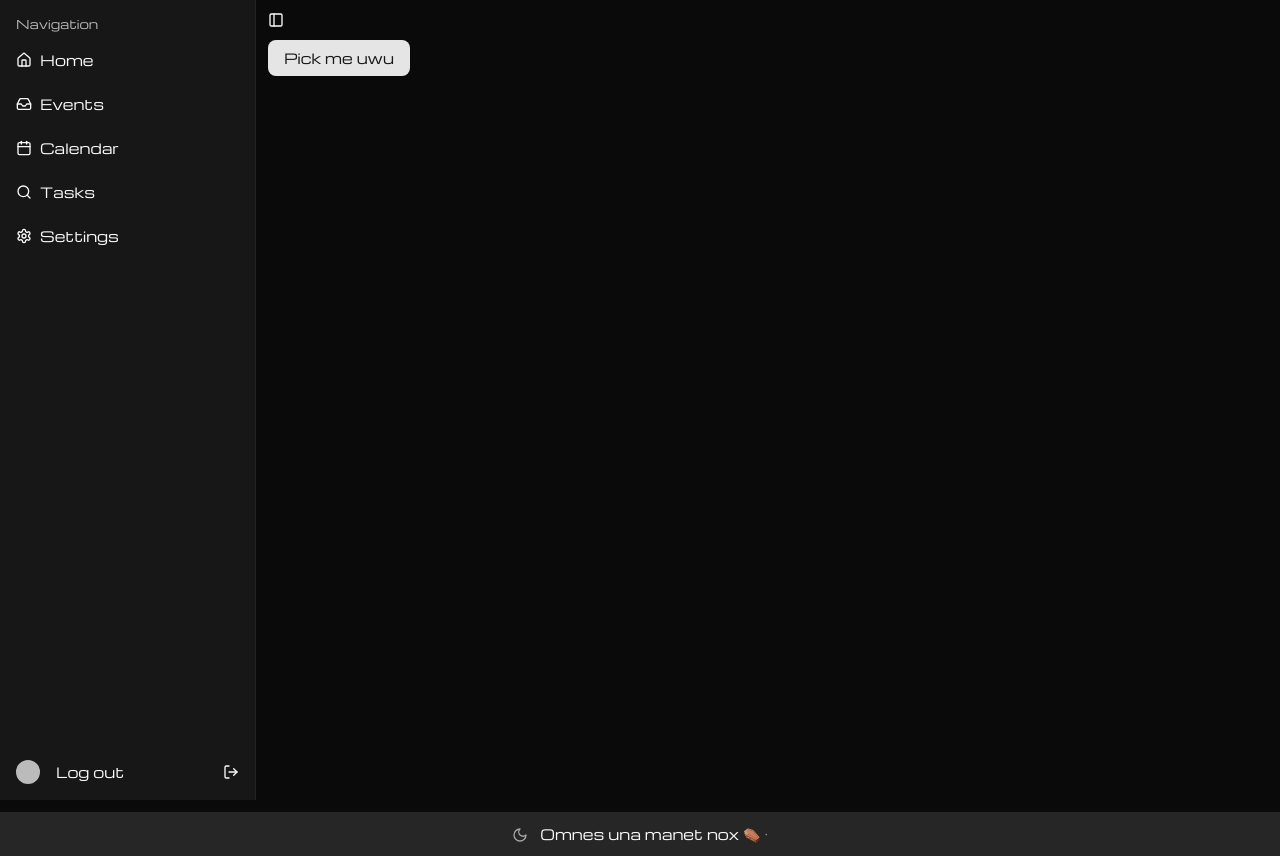
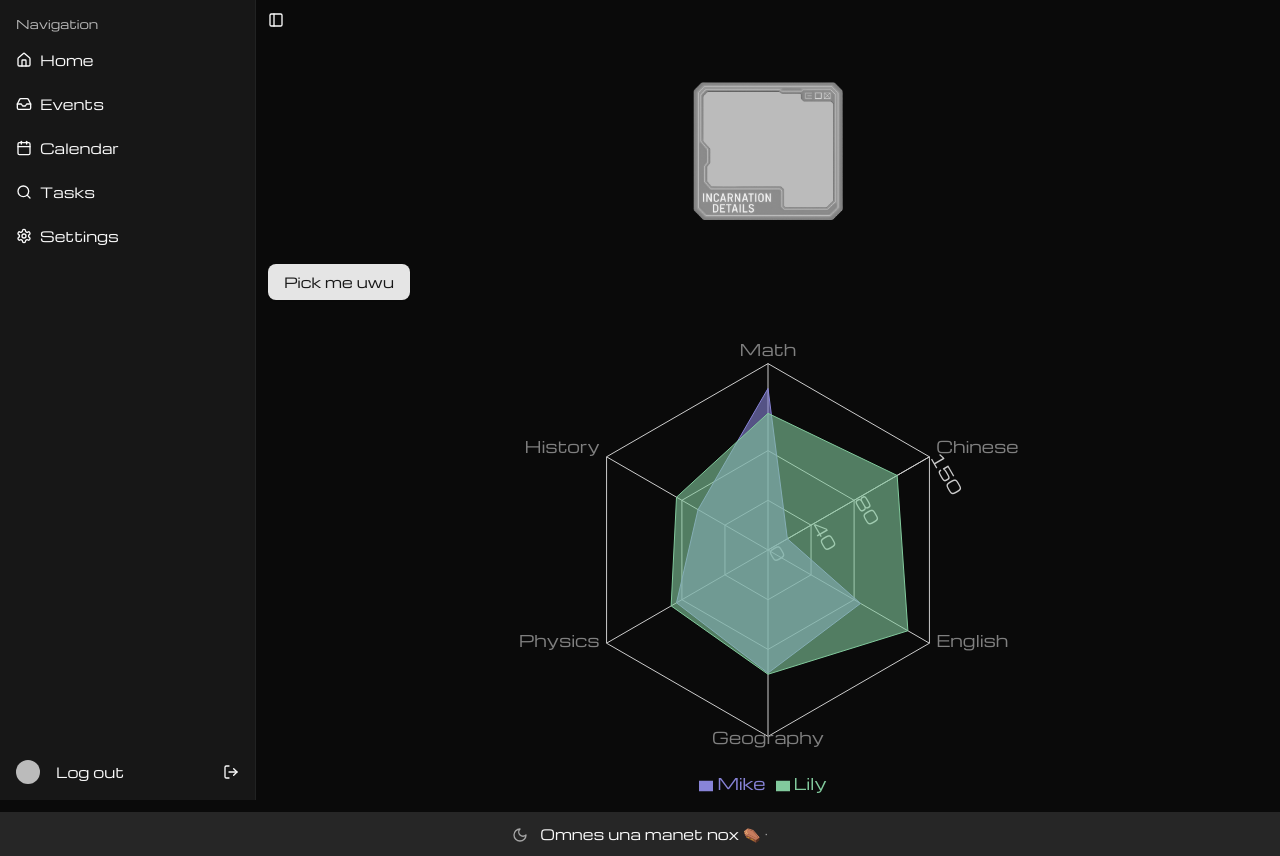
Before and after one commit to Irenity0/dashboard, a React (Vite) app: page /dashboard in a window 1280 px wide. Built offline with nearby package versions, Linux system fonts and the light colour scheme; no server answers; sample sign-in values are in the browser's storage.

Commit message:
added static stats radar

```diff
--- a/package.json
+++ b/package.json
@@ -41,6 +41,7 @@
     "react-hot-toast": "^2.5.2",
     "react-icons": "^5.5.0",
     "react-router": "^7.6.1",
+    "recharts": "^2.15.3",
     "sonner": "^2.0.3",
     "tailwind-merge": "^3.3.0",
     "tailwindcss": "^4.1.8"
--- a/src/App.tsx
+++ b/src/App.tsx
@@ -17,6 +17,7 @@ import toast from "react-hot-toast";
 import { updateProfile } from "firebase/auth";
 
 function App() {
+  const {user} = useAuth();
   const [error, setError] = useState("");
   const [isLoginOpen, setIsLoginOpen] = useState(false);
   const [isSignupOpen, setIsSignupOpen] = useState(false);
@@ -130,7 +131,15 @@ function App() {
         <DialogTrigger asChild>
           <div
   className="cursor-pointer z-10 w-[270px] h-[60px] bg-no-repeat grayscale-100 hover:scale-110 transition text-center py-2 bg-[url(/button.svg)] -mt-6 -mr-50 font-bold font-mono"
-            onClick={() => setIsLoginOpen(true)}
+  onClick={() => {
+    if (user) {
+      // User is logged in, redirect immediately
+      navigate("/dashboard");
+    } else {
+      // User not logged in, open login dialog
+      setIsLoginOpen(true);
+    }
+  }}
 >
   <FuzzyText baseIntensity={0.1} enableHover={false} fontSize={50}>
     Enter
--- /dev/null
+++ b/src/components/dashboard page/RadarChart.tsx
@@ -0,0 +1,35 @@
+import {
+  Radar,
+  RadarChart,
+  PolarGrid,
+  Legend,
+  PolarAngleAxis,
+  PolarRadiusAxis,
+  ResponsiveContainer,
+} from 'recharts';
+
+const data = [
+  { subject: 'Math', A: 130, B: 110, fullMark: 150 },
+  { subject: 'Chinese', A: 18, B: 120, fullMark: 150 },
+  { subject: 'English', A: 86, B: 130, fullMark: 150 },
+  { subject: 'Geography', A: 99, B: 100, fullMark: 150 },
+  { subject: 'Physics', A: 85, B: 90, fullMark: 150 },
+  { subject: 'History', A: 65, B: 85, fullMark: 150 },
+];
+
+const StatGraph = () => {
+  return (
+    <ResponsiveContainer width="100%" height="100%">
+      <RadarChart cx="50%" cy="50%" outerRadius="80%" data={data}>
+        <PolarGrid />
+        <PolarAngleAxis dataKey="subject" />
+        <PolarRadiusAxis angle={30} domain={[0, 150]} />
+        <Radar name="Mike" dataKey="A" stroke="#8884d8" fill="#8884d8" fillOpacity={0.6} />
+        <Radar name="Lily" dataKey="B" stroke="#82ca9d" fill="#82ca9d" fillOpacity={0.6} />
+        <Legend />
+      </RadarChart>
+    </ResponsiveContainer>
+  );
+};
+
+export default StatGraph;
--- a/src/pages/Dashboard.tsx
+++ b/src/pages/Dashboard.tsx
@@ -1,11 +1,35 @@
-import Picker from "@/common/Picker"
+import Picker from "@/common/Picker";
+import StatGraph from "@/components/dashboard page/RadarChart";
+import { useAuth } from "@/hooks/useAuth";
 
 const Dashboard = () => {
+  const { user } = useAuth();
+
   return (
     <>
-    <Picker/>
+      <div className="relative w-40 h-40 mx-auto my-8 flex justify-center items-center">
+        {user?.photoURL && (
+          <>
+            <img
+              src={user.photoURL}
+              alt="User Avatar"
+              className="w-5/6 h-3/4 object-cover"
+            />
+            <img
+              src="/avatar-frame.png"
+              alt="Avatar Frame"
+              className="absolute top-0 left-0 w-full h-full pointer-events-none"
+            />
+          </>
+        )}
+      </div>
+
+      <Picker />
+      <div className="h-[500px] w-full">
+        <StatGraph/>
+      </div>
     </>
-  )
-}
+  );
+};
 
-export default Dashboard
+export default Dashboard;
--- a/src/pages/SettingsPage.tsx
+++ b/src/pages/SettingsPage.tsx
@@ -1,4 +1,4 @@
-import SubjectManager from "@/settings components/SubjectManager";
+import SubjectManager from "@/components/settings page/SubjectManager";
 
 const SettingsPage = () => {
   return (
```
Also changed, not shown: public/avatar-frame.png (added), src/components/settings page/SubjectManager.tsx (renamed from src/settings components/SubjectManager.tsx), 1 other file (tests, documents, lock files or other folders). Lines whose indentation alone changed are shown as unchanged.
